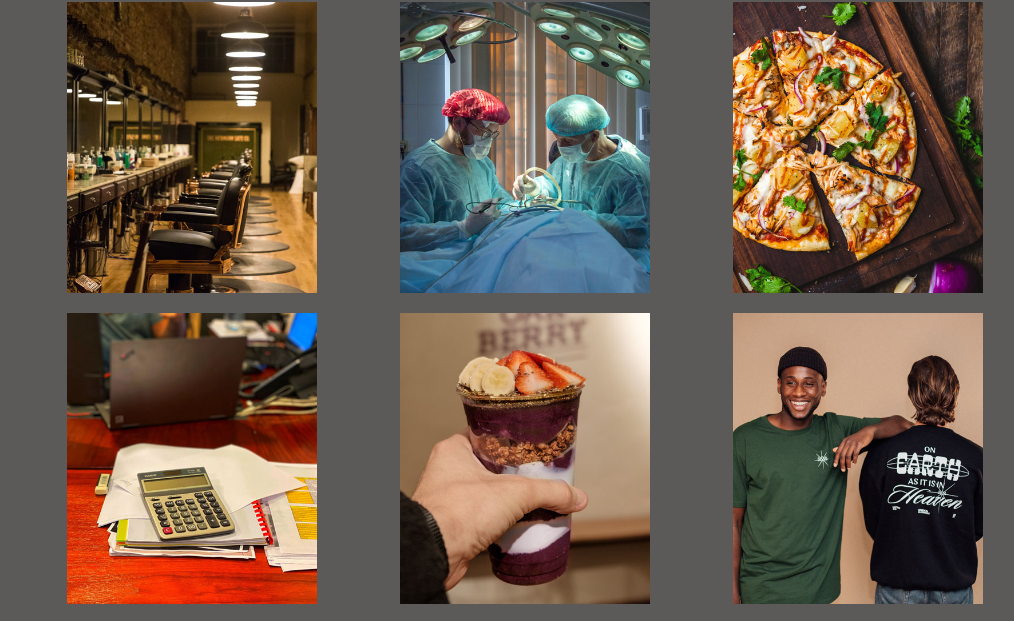
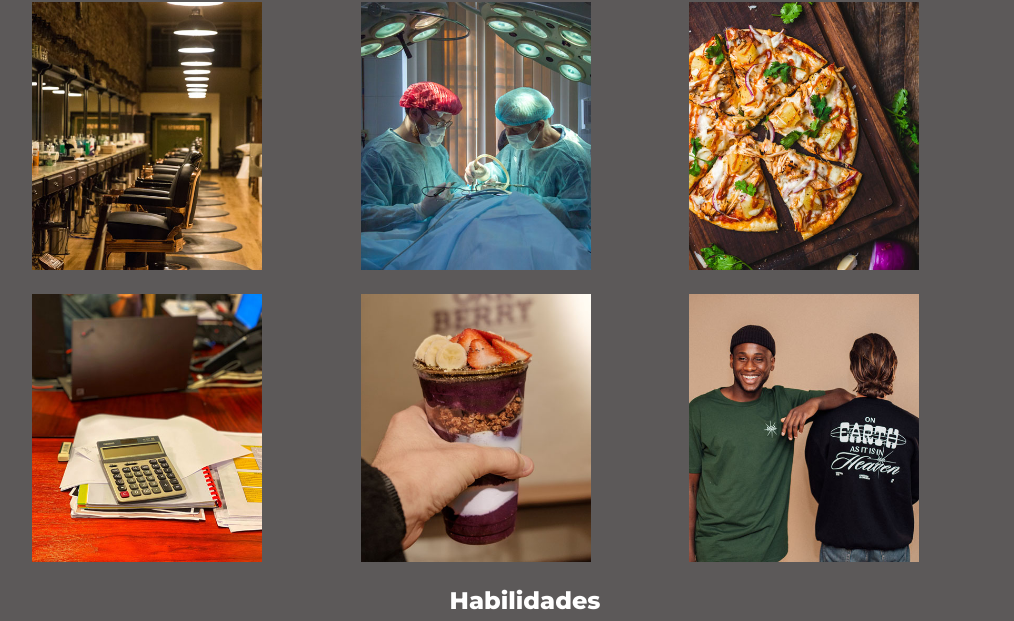
Before and after one commit to brnx0/Portifolio, a plain HTML site: page index.html in a window 1280 px wide. Shown: the part 625-1246 px from the top of the page, without its empty margins (115-1129 px from the left). Drawn offline with Linux system fonts and the light colour scheme.

Commit message:
secãoHabilidades

```diff
--- a/css/style.css
+++ b/css/style.css
@@ -105,16 +105,20 @@ header{
                     /* Galeria */
 .gallery{
     height: 100%;
+    overflow: hidden;
+    width: 77%;
 
 }
 .gallery img{
-    width: 25%;
+    width: 70%;
 }
 .gallery img:hover{
     transition: 1s;
     top:-10px;box-shadow:0 2px 2px #666;
+    left: -50px;
     position: relative;
-    width: 35%;
+    width: 120%;
+
 }
 .habIcones{
 
@@ -127,3 +131,7 @@ header{
     width: 55px;
     margin: -10px;
 }
+.gallery div{
+    overflow: hidden;
+
+}
--- a/index.html
+++ b/index.html
@@ -46,14 +46,29 @@
     <section>
         <h1 class="flex-center">Portifólio</h1>
         <div class="container flex-center gallery">
+             <div class="">
                  <img src="./img/img-01-p.jpg" alt="">
+            </div>
+            <div>
                 <img src="./img/img-02-p.jpg" alt="">
+            </div>
+            <div>
                 <img src="./img/img-03-a.jpg" alt="">
             </div>
+
+        </div>
         <div class="container flex-center gallery">
+            <div>
                 <img src="./img/img-04-p.jpg" alt="">
+            </div>
+            <div>
                 <img src="./img/img-05-p.jpg" alt="">
+            </div>
+            <div>
                 <img src="./img/img-06-p.jpg" alt="">
+            </div>
+
+
 
         </div>
     </section>
@@ -65,9 +80,22 @@
             <img src="./icons/html.svg" alt="">
             <img src="./icons/css.svg" alt="">
             <img src="./icons/bootstrap.svg" alt="" id="bootstrap">
+            <img src="./icons/iconGithub.svg" alt="">
 
         </div>
 
     </section>
+
+    <!-- Implementação de um formulario teste -->
+
+    <!-- <form action="" class="flex-center">
+        <H2>Nome</H2>
+        <input type="text" name="Nome" placeholder="Nome aqui" id="">
+        <h2>Email</h2>
+        <input type="text" placeholder="Email"><br>
+        <input type="submit" value="" onclick="enviar()">
+
+    </form> -->
+
 </body>
 </html>
```
Also changed, not shown: icons/iconGithub.svg (added). Lines whose indentation alone changed are shown as unchanged.
